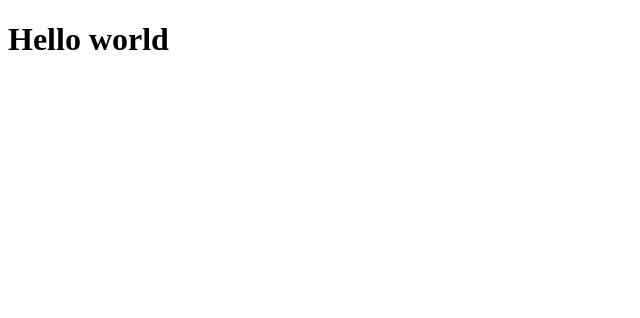
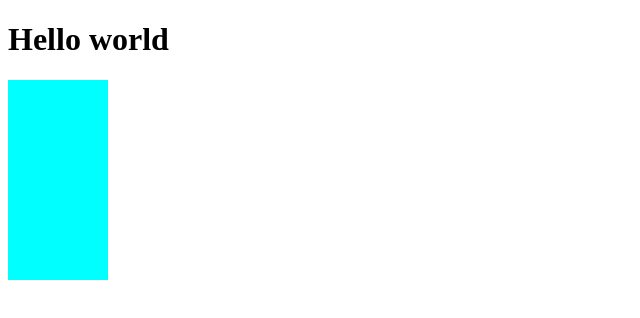
Before and after one commit to nasilbek0307/Transport, a plain HTML site: page index.html in a window 1280 px wide. Shown: the whole page, without its empty margins (0-640 px from the left). Drawn offline with Linux system fonts and the light colour scheme.

Commit message:
newrepositor

```diff
--- a/index.html
+++ b/index.html
@@ -9,5 +9,7 @@
 <body>
     <h1>Hello world</h1>
 
+    <div class="salom"></div>
+
 </body>
 </html>
--- a/style.css
+++ b/style.css
@@ -0,0 +1,5 @@
+.salom{
+  width: 100px;
+  height: 200px;
+  background-color: aqua;
+}
```
